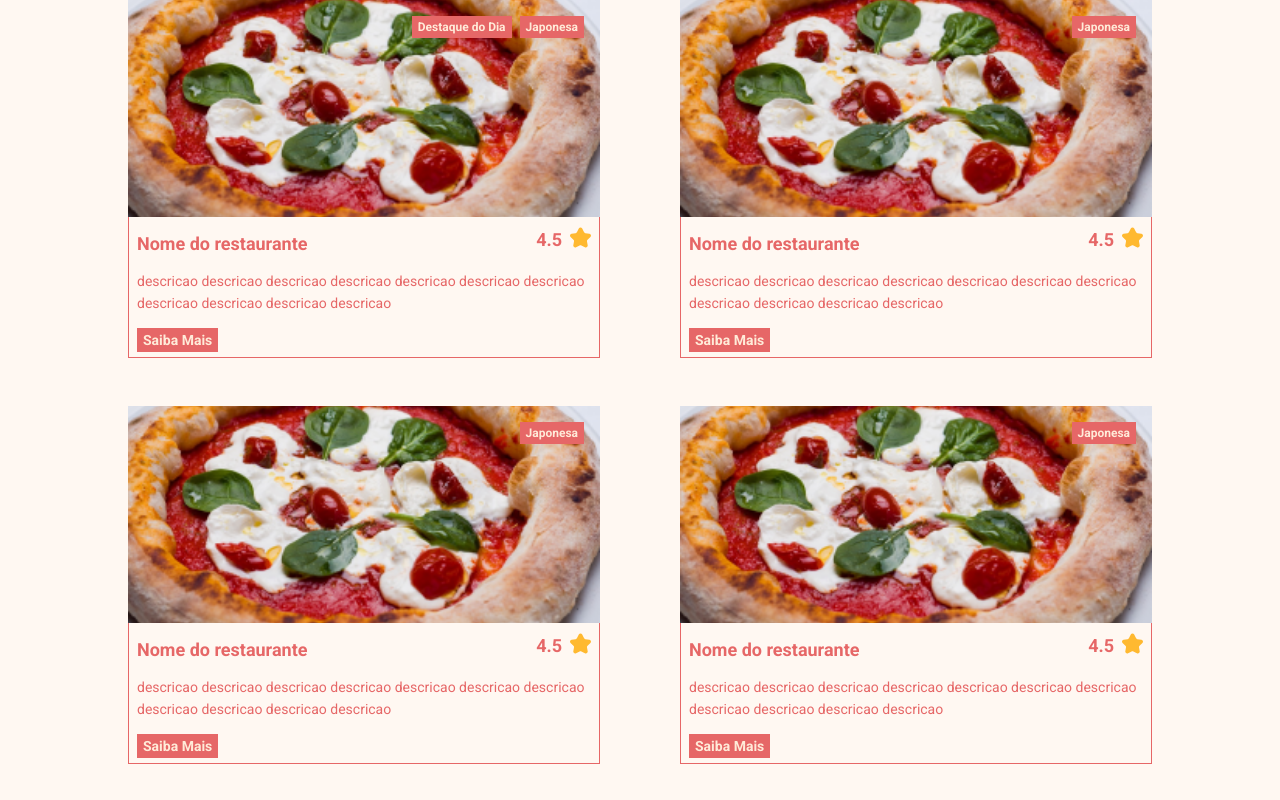
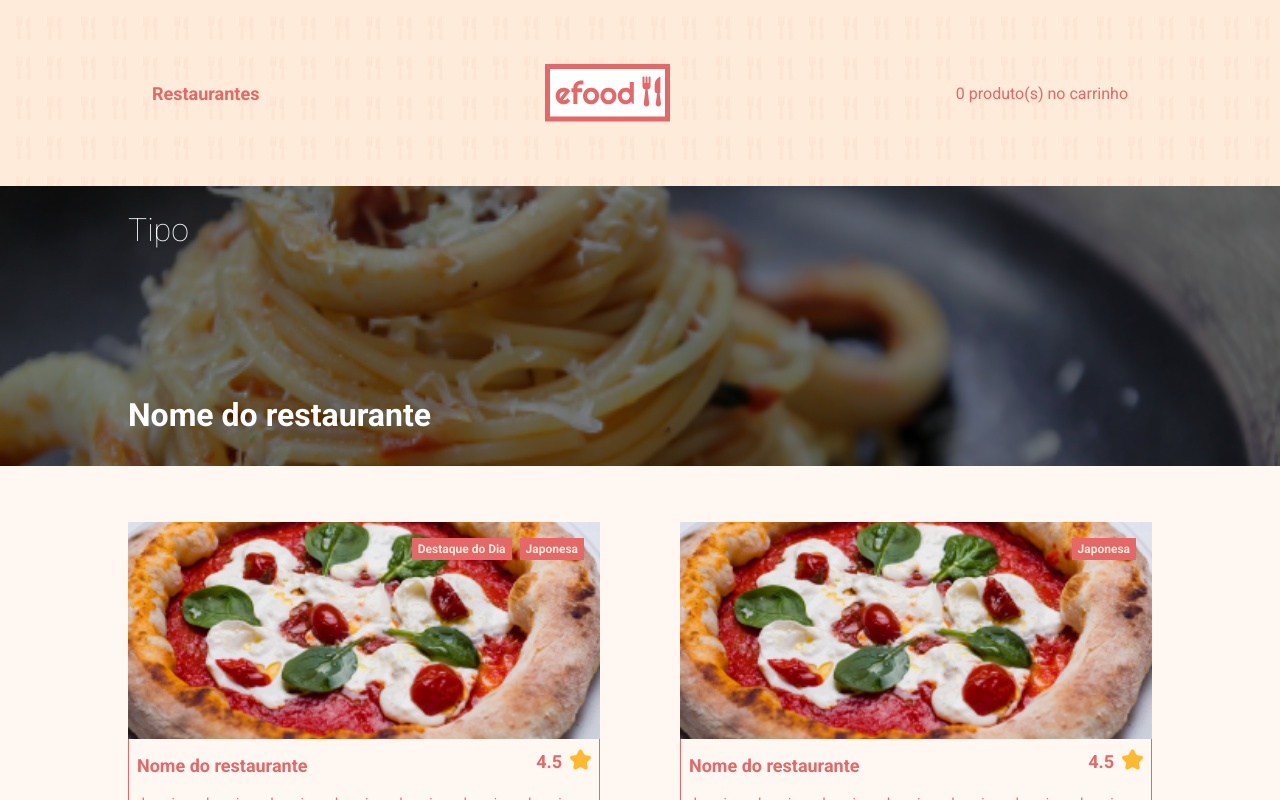
Before and after one commit to miguel11065/efood, a React (Create React App) app: page /restaurante in a window 1280 px wide. Shown: the top 800 px of the page. Built offline with nearby package versions, Linux system fonts and the light colour scheme.

Commit message:
Construindo o header da segunda página

```diff
--- /dev/null
+++ b/src/components/HeaderRestaurante/index.tsx
@@ -0,0 +1,25 @@
+import bannerImg from '../../assets/images/banner.png'
+import restBanner from '../../assets/images/restaurante1.png'
+import logo from '../../assets/images/logo.svg'
+import { Link } from 'react-router-dom'
+import { HeaderBar, Imagem, NomeRestaurante, Tipos } from './styles'
+
+const HeaderRestaurante = () => (
+  <>
+    <div style={{ backgroundImage: `url(${bannerImg})` }}>
+      <HeaderBar className="container">
+        <Link to="/">Restaurantes</Link>
+        <img src={logo} alt="EFOOD" />0 produto(s) no carrinho
+      </HeaderBar>
+    </div>
+
+    <Imagem style={{ backgroundImage: `url(${restBanner})` }}>
+      <div className="container">
+        <Tipos>Tipo</Tipos>
+        <NomeRestaurante>Nome do restaurante</NomeRestaurante>
+      </div>
+    </Imagem>
+  </>
+)
+
+export default HeaderRestaurante
--- /dev/null
+++ b/src/components/HeaderRestaurante/styles.ts
@@ -0,0 +1,60 @@
+import styled from 'styled-components'
+import { cores } from '../../styles'
+
+export const HeaderBar = styled.header`
+  padding: 24px;
+  display: flex;
+  align-items: center;
+  justify-content: space-between;
+  height: 186px;
+
+  a {
+    color: ${cores.indianRed};
+    text-decoration: none;
+    font-size: 18px;
+    font-weight: bold;
+  }
+`
+
+export const Imagem = styled.div`
+  background-size: cover;
+  background-repeat: no-repeat;
+  width: 100%;
+  height: 280px;
+  display: block;
+  margin-bottom: 56px;
+  position: relative;
+  padding-top: 25px;
+
+  &::after {
+    position: absolute;
+    background-color: rgba(0, 0, 0, 0.5);
+    width: 100%;
+    height: 100%;
+    top: 0;
+    left: 0;
+    content: '';
+  }
+
+  .container {
+    z-index: 1;
+    position: relative;
+    display: flex;
+    flex-direction: column;
+    height: 100%;
+    justify-content: space-between;
+  }
+`
+
+export const Tipos = styled.h3`
+  color: ${cores.white};
+  font-weight: 100;
+  font-size: 32px;
+`
+
+export const NomeRestaurante = styled.h3`
+  color: ${cores.white};
+  font-weight: bold;
+  font-size: 32px;
+  padding-bottom: 32px;
+`
--- a/src/pages/Pratos/index.tsx
+++ b/src/pages/Pratos/index.tsx
@@ -1,6 +1,7 @@
 import ListaRestaurante from '../../container/ListaRestaurante'
 import pizza from '../../assets/images/prato1.png'
 import Restaurantes from '../../models/Restaurantes'
+import HeaderRestaurante from '../../components/HeaderRestaurante'
 
 const lista: Restaurantes[] = [
   {
@@ -43,6 +44,7 @@ const lista: Restaurantes[] = [
 
 const Home = () => (
   <>
+    <HeaderRestaurante />
     <ListaRestaurante restaurantes={lista} />
   </>
 )
```
